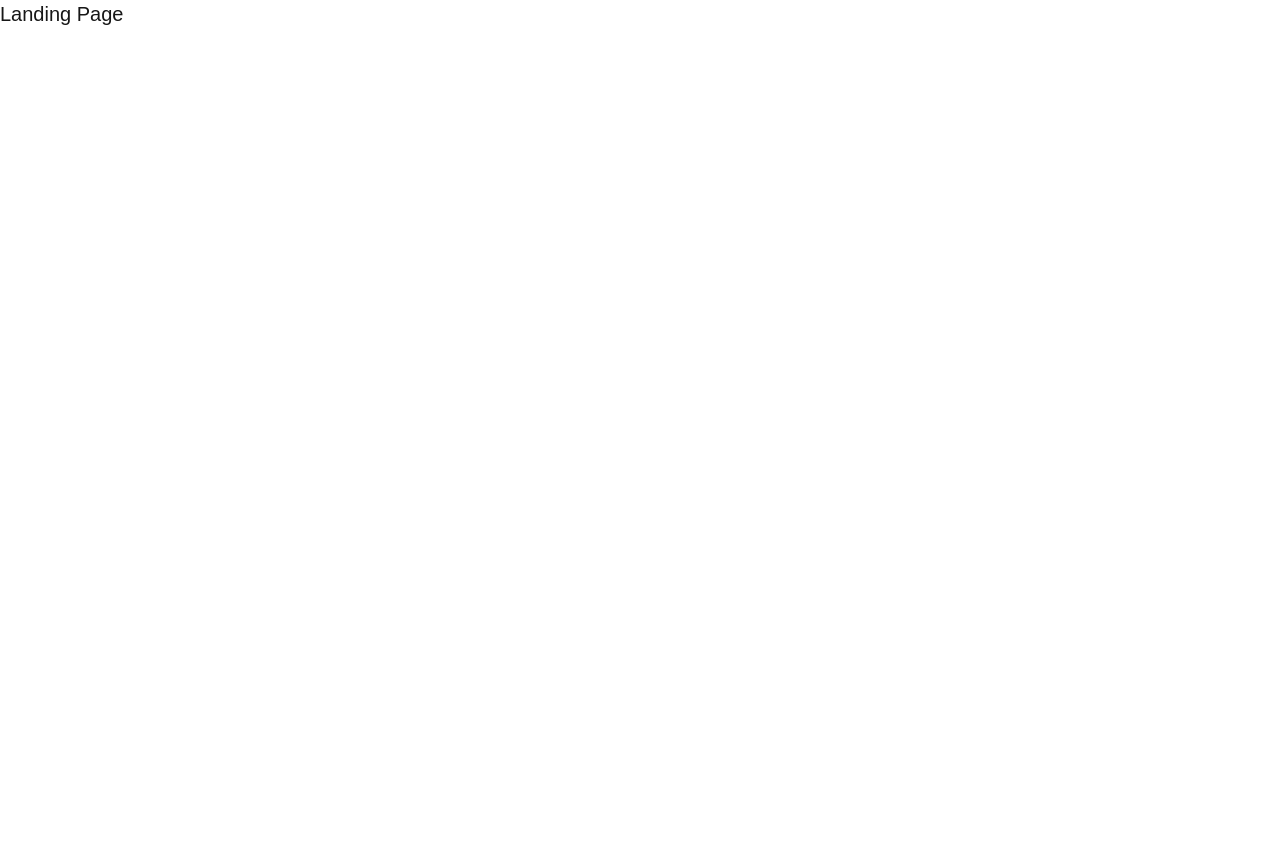
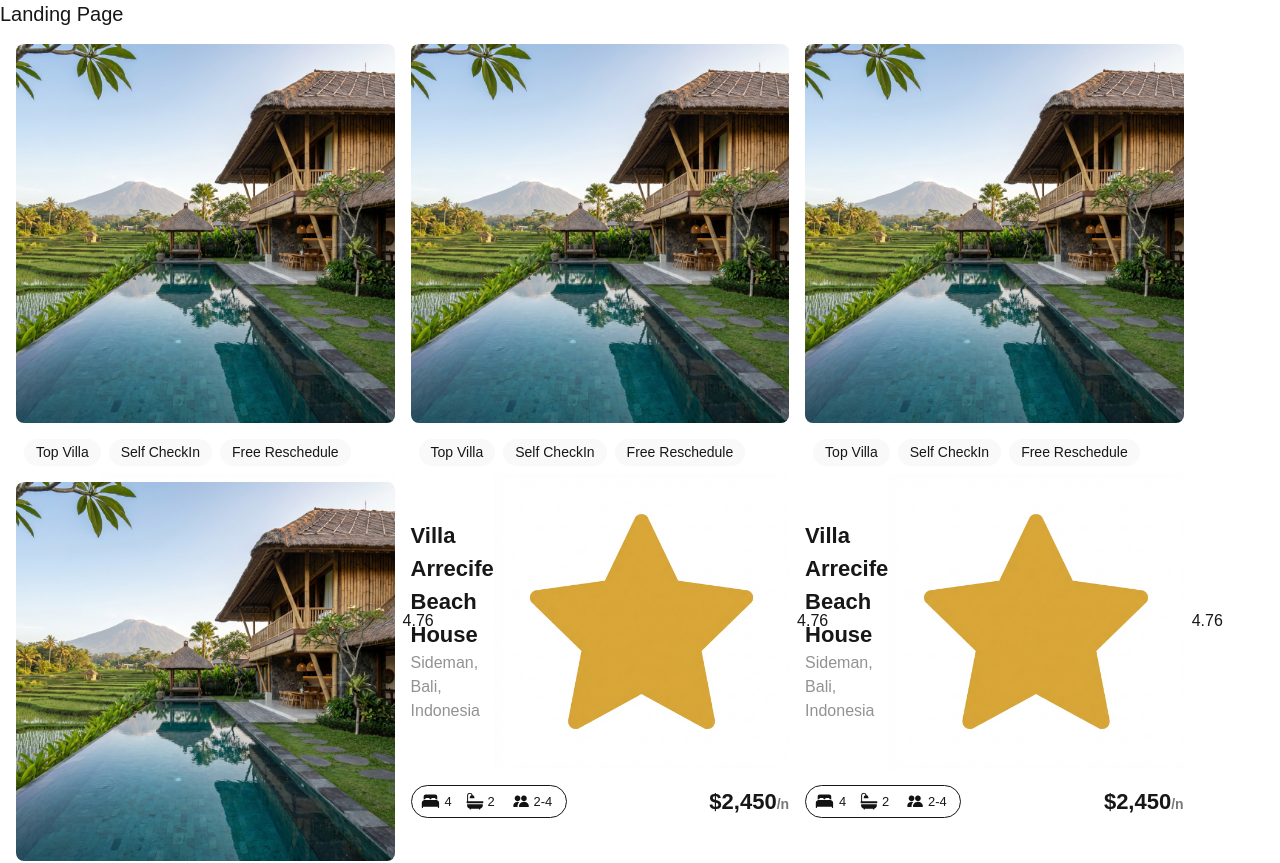
Before and after one commit to SamHez/alx-project-0x00-setup, a Next.js app in the folder alx-project-0x00/: page /landing in a window 1280 px wide. Shown: the top 863 px of the page. Before the commit the page ends 800 px from the top, so only its background shows below. Built offline with nearby package versions, Linux system fonts and the light colour scheme.

Commit message:
4. Using components: Render multiple Card components in landing page

```diff
--- a/alx-project-0x00/pages/landing.tsx
+++ b/alx-project-0x00/pages/landing.tsx
@@ -1,7 +1,16 @@
+import Card from "@/components/Card"
+import React from "react"
+
 const Landing: React.FC = () => {
     return (
         <div>
             <h1 className=" text-xl font-extralight">Landing Page</h1>
+            <div className="flex gap-4 p-4 flex-wrap">
+                <Card />
+                <Card />
+                <Card />
+                <Card />
+            </div>
         </div>
     )
 }
```
